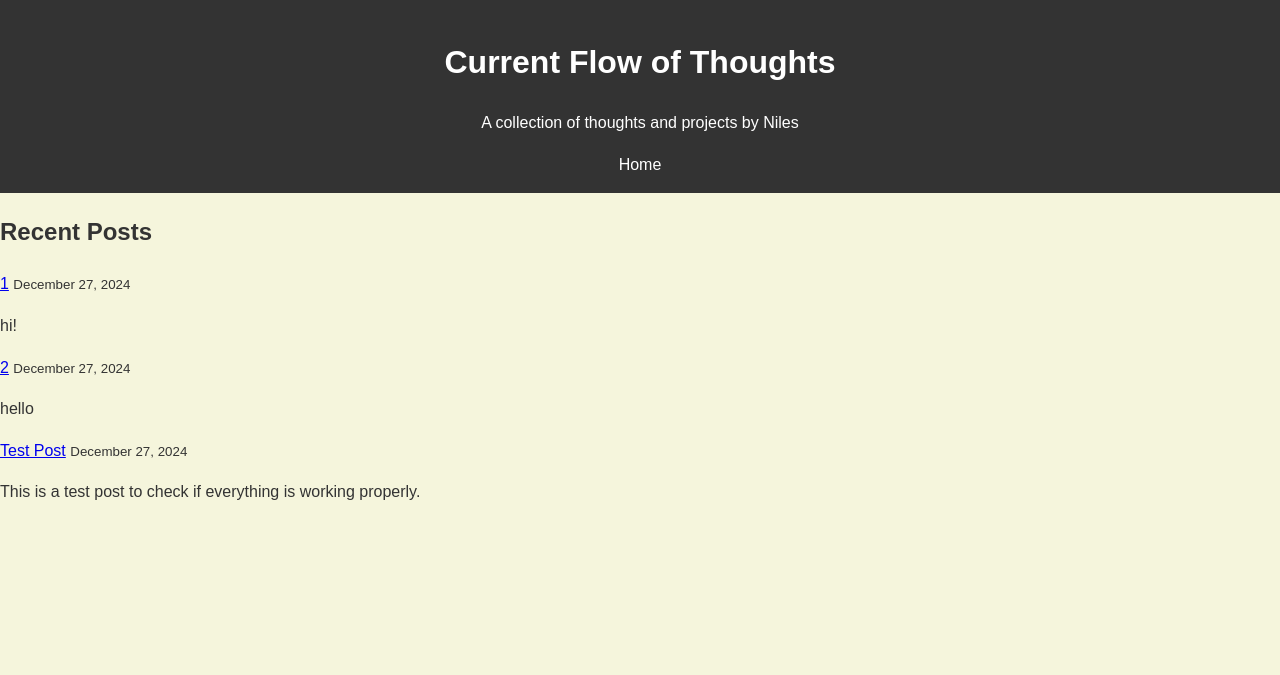
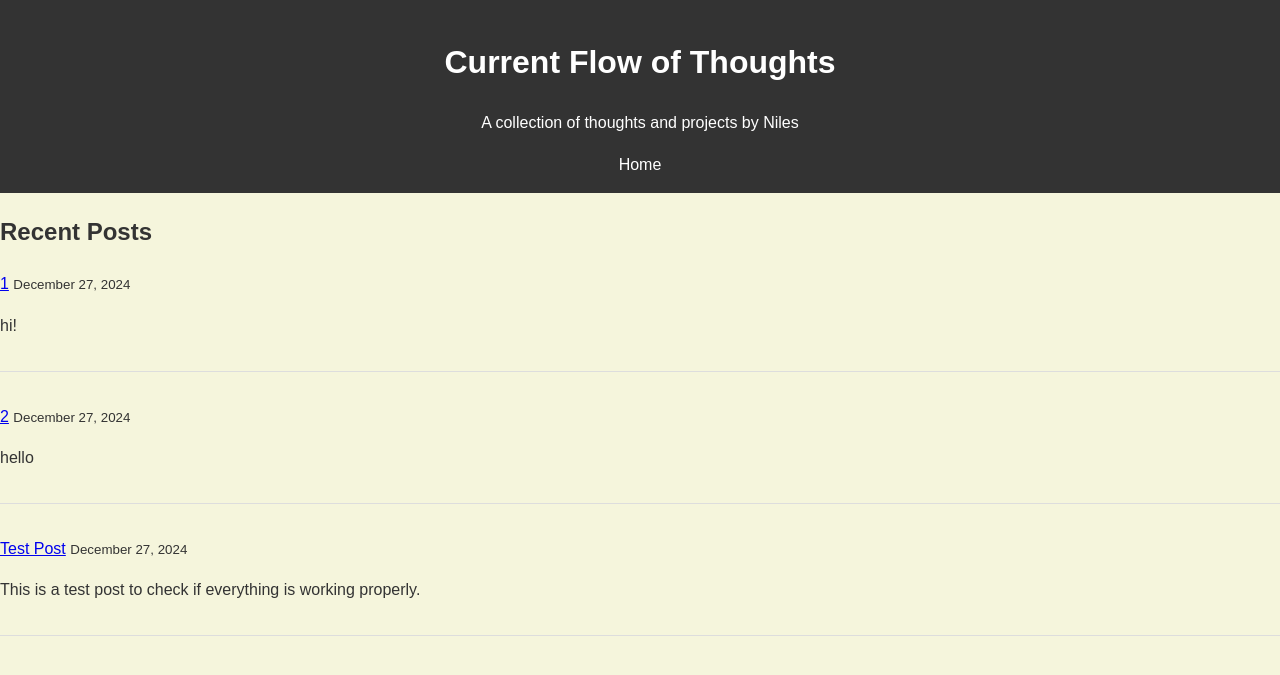
Before and after one commit to n-samaniego/Current-Flow-of-Thoughts, a Jekyll site: the page built from index.html, in a window 1280 px wide. Shown: the top 675 px of the page. Built offline with Jekyll 4.4.1, drawn with Linux system fonts in a browser that asks for light colours; the list of posts is cut into pages by our own code.

Commit message:
Update index.html

```diff
--- a/index.html
+++ b/index.html
@@ -10,7 +10,7 @@ title: Home
         <p>No posts available.</p>
     {% else %}
         {% for post in paginator.posts reversed %}
-        <li>
+        <li class="post-list-item">
             <a href="{{ site.baseurl }}{{ post.url }}">{{ post.title }}</a>
             <small>{{ post.date | date: "%B %d, %Y" }}</small>
             <p>{{ post.excerpt | strip_html | truncatewords: 30 }}</p>
@@ -18,6 +18,7 @@ title: Home
         {% endfor %}
     {% endif %}
 </ul>
+
 
 <div class="pagination">
     {% if paginator.previous_page %}
```
